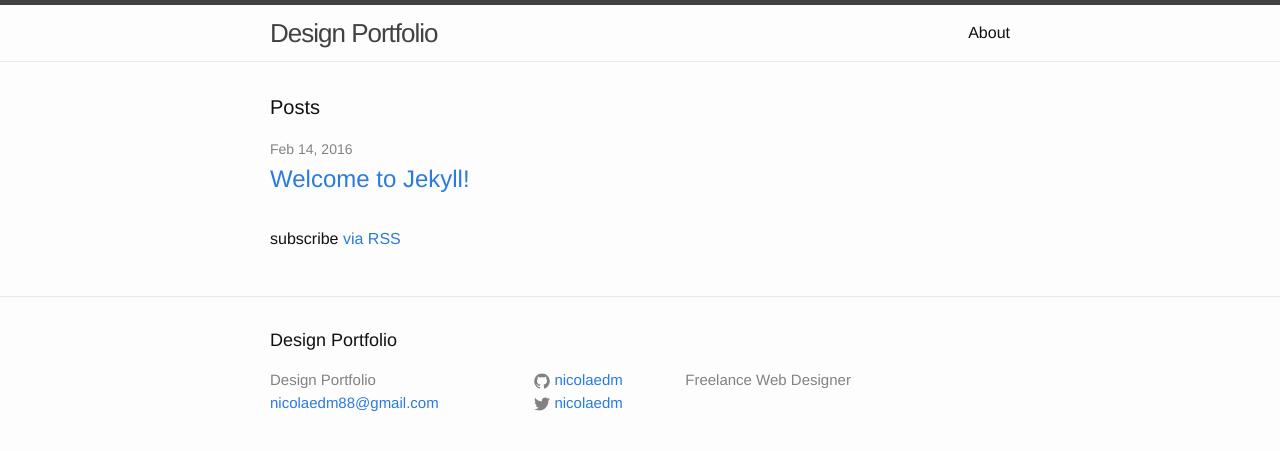
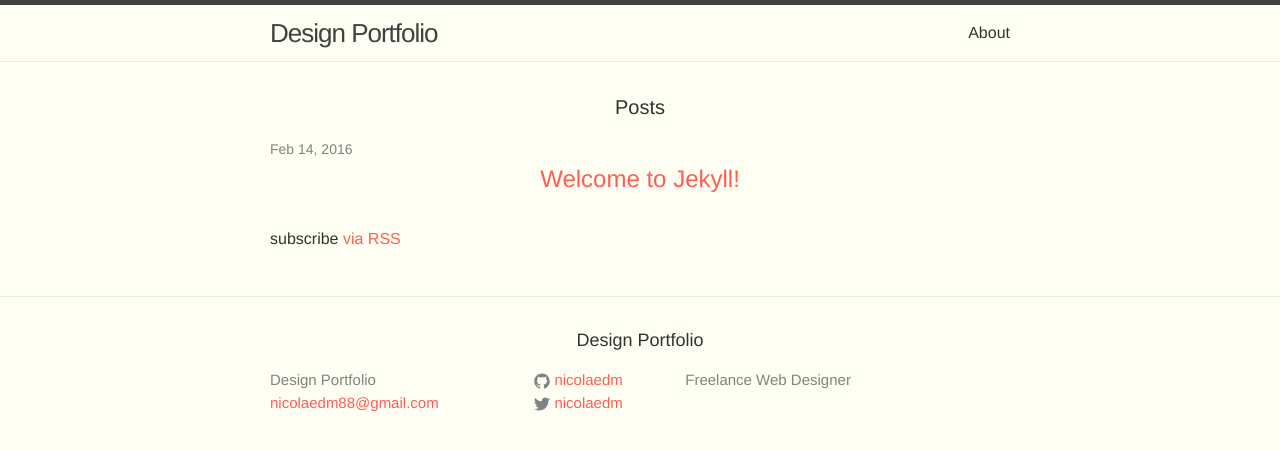
Before and after one commit to nicolaedm/designer-portfolio, a Jekyll site: the page built from index.html, in a window 1280 px wide. Shown: the top 451 px of the page. Built offline with Jekyll 4.4.1, drawn with Linux system fonts in a browser that asks for light colours.

Commit message:
Add variables and default styles

```diff
--- a/_sass/_base.scss
+++ b/_sass/_base.scss
@@ -83,7 +83,17 @@
  */
 h1, h2, h3, h4, h5, h6 {
     font-weight: $base-font-weight;
+    text-align: center;
 }
+
+.mega {
+    font-size: $mega-font-size;
+}
+
+h1, .h1 {font-size: $h1-font-size;}
+h2, .h2 {font-size: $h2-font-size;}
+h3, .h3 {font-size: $h3-font-size;}
+h4, .h4 {font-size: $h4-font-size;}
 
 
 
@@ -93,13 +103,10 @@
 a {
     color: $brand-color;
     text-decoration: none;
-
-    &:visited {
-        color: darken($brand-color, 15%);
-    }
+    transition: .3s;
 
     &:hover {
-        color: $text-color;
+        color: $blue-color;
         text-decoration: underline;
     }
 }
--- a/css/main.scss
+++ b/css/main.scss
@@ -8,15 +8,26 @@
 // Our variables
 $base-font-family: "Helvetica Neue", Helvetica, Arial, sans-serif;
 $base-font-size:   16px;
-$base-font-weight: 400;
+$base-font-weight: 500;
 $small-font-size:  $base-font-size * 0.875;
 $base-line-height: 1.5;
 
+$mega-font-size: 100px;
+$h1-font-size: 70px;
+$h2-font-size: 40px;
+$h3-font-size: 30px;
+$h4-font-size: 20px;
+
 $spacing-unit:     30px;
 
-$text-color:       #111;
-$background-color: #fdfdfd;
-$brand-color:      #2a7ae2;
+$text-color:       #333;
+$background-color: #fefef3;
+$brand-color:      #fe5f55;
+
+$blue-color: #92b5bd;
+$yellow-color: #ede24e;
+$red-color: #df6d59;
+$purple-color: #6b2339;
 
 $grey-color:       #828282;
 $grey-color-light: lighten($grey-color, 40%);
```
